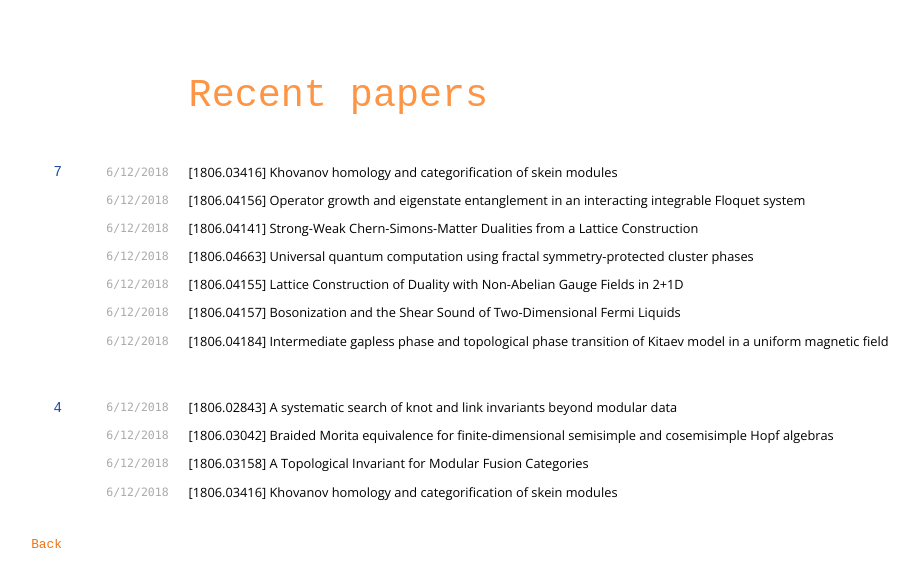
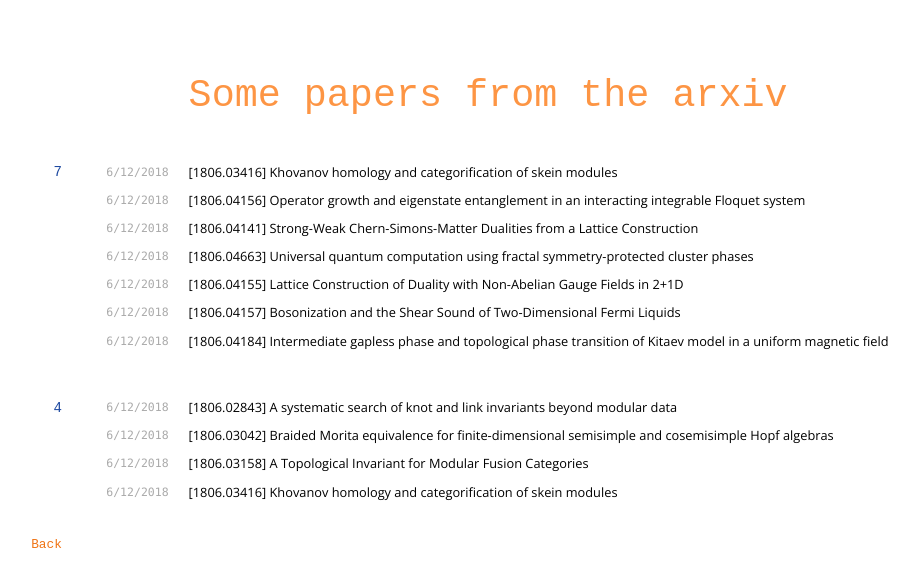
Before and after one commit to davidaasen/davidaasen.github.io, a Jekyll site: the page built from refsprime.md, in a window 1280 px wide. Shown: the top 587 px of the page, without its empty margins (141-1060 px from the left). Built offline with Jekyll 4.4.1, drawn with Linux system fonts in a browser that asks for light colours; nearby versions of some CDN libraries.

Commit message:
Update refsprime.md

```diff
--- a/refsprime.md
+++ b/refsprime.md
@@ -3,7 +3,7 @@ layout: cv
 title: some referencess
 ---
 
-# Recent papers
+# Some papers from the arxiv
 
 ## 7
 `6/12/2018`
```
